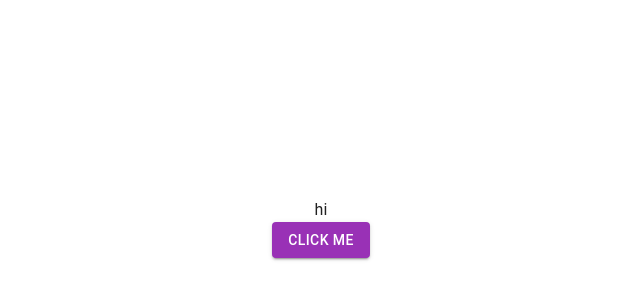
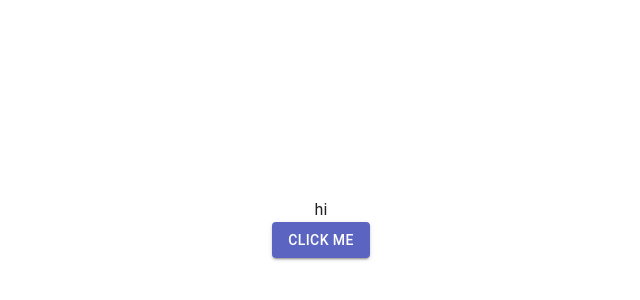
Before and after one commit to 961853266hyt/Workday, a React (Vite) app in the folder frontend/: page / in a window 1280 px wide. Shown: the part 172-472 px from the top of the page, without its empty margins (319-959 px from the left). Built offline with nearby package versions, Linux system fonts and the light colour scheme.

Commit message:
Update theme.ts

```diff
--- a/frontend/src/theme.ts
+++ b/frontend/src/theme.ts
@@ -3,7 +3,7 @@ import { createTheme, ThemeOptions } from "@mui/material";
 const themeOptions: ThemeOptions = {
     palette: {
       primary: {
-        main: '#9931B6',
+        main: '#5B65C1',
       },
       secondary: {
         main: '#dc004e',
```
